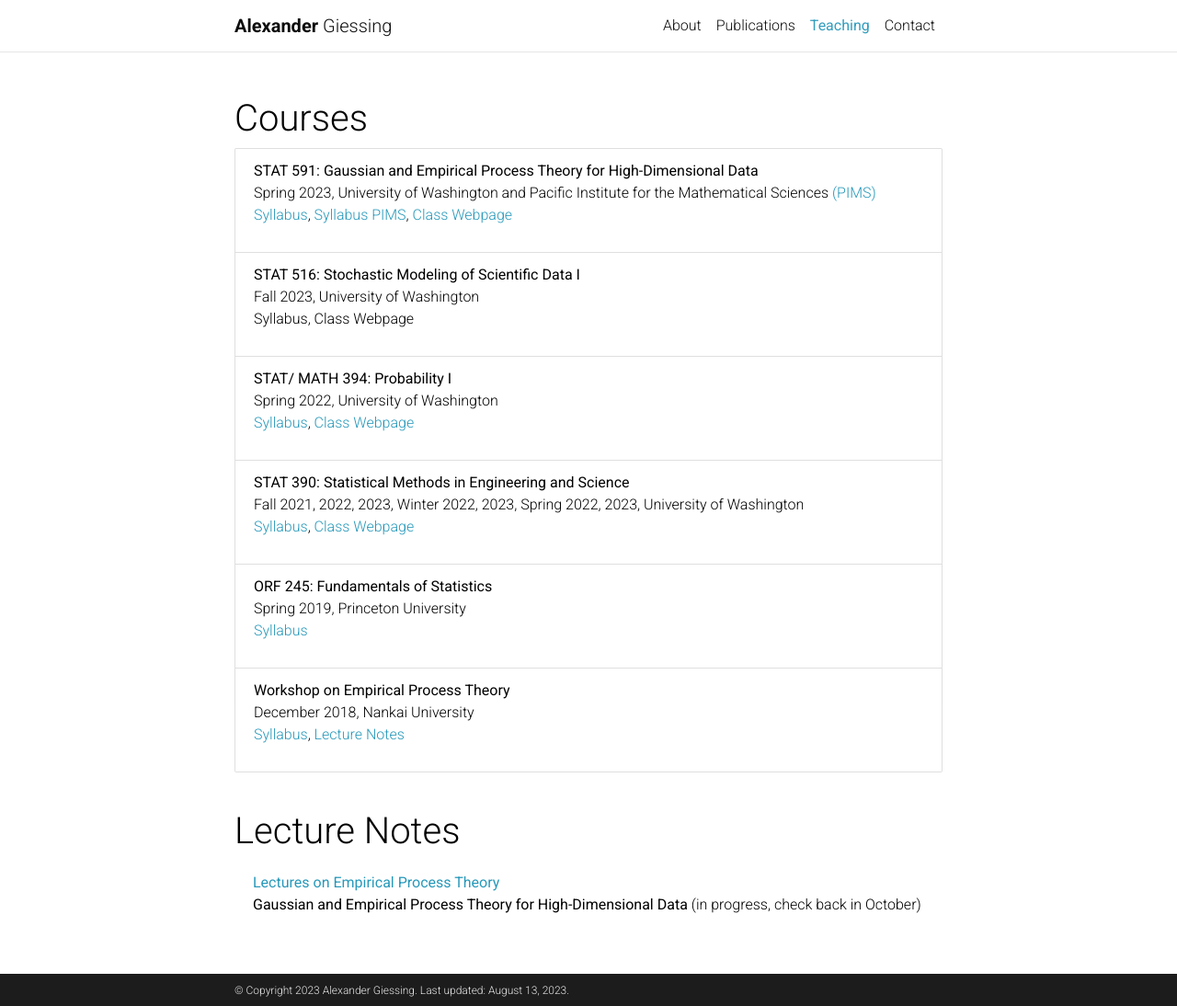
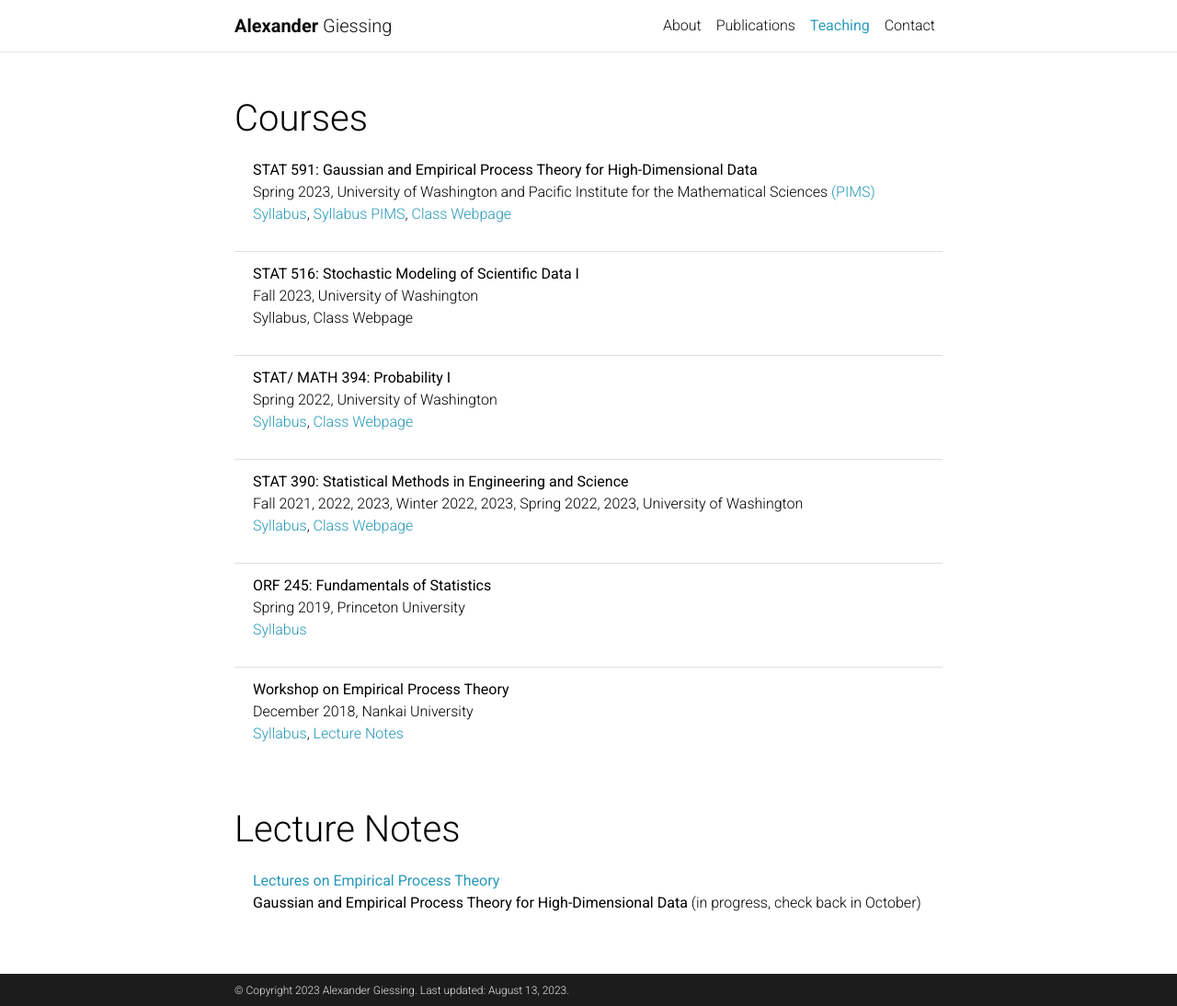
Before and after one commit to agiessing/agiessing.github.io, a Jekyll site: the page built from _pages/teaching.md, in a window 1280 px wide and 1094 px high. Shown: the whole window at 92% size. Built offline with Jekyll 4.4.1, drawn with Linux system fonts in a browser that asks for light colours; comment, search, counter and statistics services are not loaded; a style sheet for code colours, icons or effects is not loaded.

Commit message:
Update teaching.md

```diff
--- a/_pages/teaching.md
+++ b/_pages/teaching.md
@@ -8,7 +8,7 @@
 ---
 
 <h1 class="post-title"> Courses </h1>
-<ul class="font-weight-light list-group">
+<ul class="font-weight-light list-group list-group-flush">
       <li class="list-group-item">
       <p> <span class="font-weight-bolder">STAT 591: Gaussian and Empirical Process Theory for High-Dimensional Data </span> <br>
       Spring 2023, University of Washington and Pacific Institute for the Mathematical Sciences <a href = "https://www.pims.math.ca" target="_new">(PIMS)</a> <br>
```
